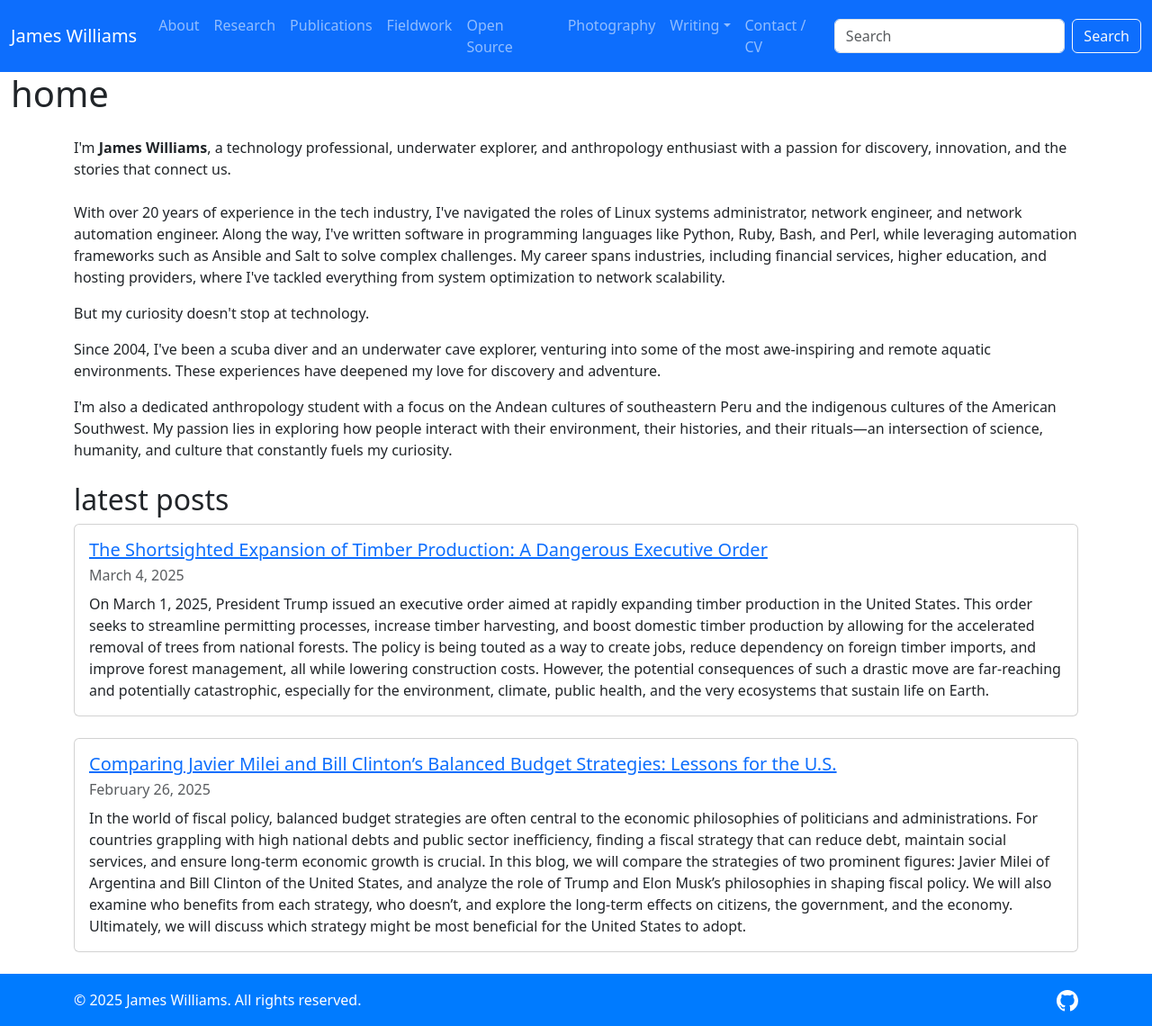
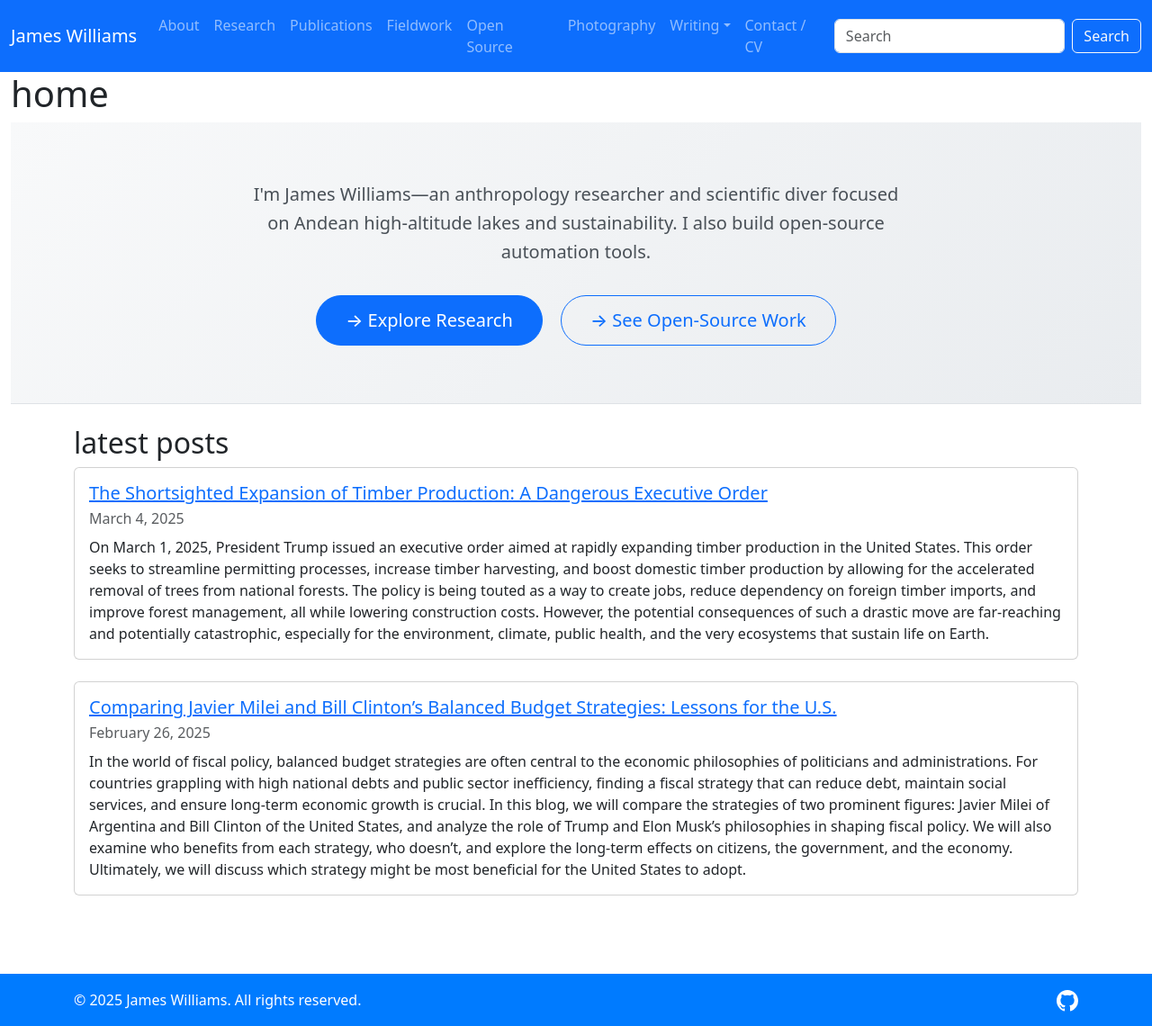
Before and after one commit to jtdub/jtdub.com, a Jekyll site: the page built from index.html, in a window 1280 px wide and 1140 px high. Shown: the whole window at 90% size. Built offline with Jekyll 4.4.1, drawn with Linux system fonts in a browser that asks for light colours; nearby versions of some CDN libraries.

Commit message:
addresses #54

```diff
--- a/assets/css/custom.css
+++ b/assets/css/custom.css
@@ -39,3 +39,75 @@ footer {
     bottom: 0;
     width: 100%;
 }
+
+/* Hero Section Styles */
+.hero-section {
+    padding: 4rem 0;
+    background: linear-gradient(135deg, #f8f9fa 0%, #e9ecef 100%);
+    border-bottom: 1px solid #dee2e6;
+}
+
+.hero-text {
+    font-size: 1.25rem;
+    line-height: 1.6;
+    color: #495057;
+    margin-bottom: 2rem;
+    font-weight: 400;
+}
+
+.hero-ctas {
+    margin-top: 2rem;
+}
+
+.hero-ctas .btn {
+    font-weight: 500;
+    border-radius: 50px;
+    padding: 0.75rem 2rem;
+    text-decoration: none;
+    transition: all 0.3s ease;
+}
+
+.hero-ctas .btn:hover {
+    transform: translateY(-2px);
+    box-shadow: 0 4px 15px rgba(0, 123, 255, 0.3);
+}
+
+/* Responsive adjustments */
+@media (max-width: 768px) {
+    .hero-section {
+        padding: 3rem 0;
+    }
+
+    .hero-text {
+        font-size: 1.1rem;
+    }
+
+    .hero-ctas .btn {
+        display: block;
+        width: 100%;
+        margin-bottom: 1rem;
+    }
+
+    .hero-ctas .btn:last-child {
+        margin-bottom: 0;
+    }
+
+    .hero-ctas .me-3 {
+        margin-right: 0 !important;
+    }
+}
+
+@media (max-width: 576px) {
+    .hero-section {
+        padding: 2rem 0;
+    }
+
+    .hero-text {
+        font-size: 1rem;
+    }
+
+    .hero-ctas .btn {
+        padding: 0.625rem 1.5rem;
+        font-size: 0.95rem;
+    }
+}
--- a/development/docker-compose.yml
+++ b/development/docker-compose.yml
@@ -2,7 +2,7 @@ services:
   jekyll:
     image: jekyll/jekyll:4.2.0
     container_name: jtdub-jekyll
-    command: jekyll serve --watch --drafts --future --host 0.0.0.0 --port 4000
+    command: jekyll serve --watch --drafts --future --livereload --host 0.0.0.0 --port 4000
     ports:
       - "4000:4000"
       - "35729:35729"  # LiveReload port
--- a/index.html
+++ b/index.html
@@ -3,37 +3,20 @@ layout: default
 title: home
 permalink: /
 ---
-    <div class="container mt-4">
-        I'm <strong>James Williams</strong>, a technology professional, underwater explorer,
-        and anthropology enthusiast with a passion for discovery, innovation, and the stories
-        that connect us.
-    </div>
-    <div class="container mt-4">
-        <p>
-            With over 20 years of experience in the tech industry, I've navigated the roles of
-            Linux systems administrator, network engineer, and network automation engineer.
-            Along the way, I've written software in programming languages like Python, Ruby, Bash,
-            and Perl, while leveraging automation frameworks such as Ansible and Salt to solve complex
-            challenges. My career spans industries, including financial services, higher education,
-            and hosting providers, where I've tackled everything from system optimization to
-            network scalability.
-        </p>
-
-        <p>But my curiosity doesn't stop at technology.</p>
-
-        <p>
-            Since 2004, I've been a scuba diver and an underwater cave explorer, venturing into
-            some of the most awe-inspiring and remote aquatic environments. These experiences
-            have deepened my love for discovery and adventure.
-        </p>
-
-        <p>
-            I'm also a dedicated anthropology student with a focus on the Andean cultures of
-            southeastern Peru and the indigenous cultures of the American Southwest. My passion
-            lies in exploring how people interact with their environment, their histories, and
-            their rituals—an intersection of science, humanity, and culture that constantly
-            fuels my curiosity.
-        </p>
+    <div class="hero-section">
+        <div class="container">
+            <div class="row justify-content-center">
+                <div class="col-lg-8 text-center">
+                    <p class="hero-text">
+                        I'm James Williams—an anthropology researcher and scientific diver focused on Andean high-altitude lakes and sustainability. I also build open-source automation tools.
+                    </p>
+                    <div class="hero-ctas">
+                        <a href="/research/" class="btn btn-primary btn-lg me-3">→ Explore Research</a>
+                        <a href="/opensource/" class="btn btn-outline-primary btn-lg">→ See Open-Source Work</a>
+                    </div>
+                </div>
+            </div>
+        </div>
     </div>
 
     <div class="container mt-4">
```
Also changed, not shown: _includes/footer.html (+8 -0 lines).
